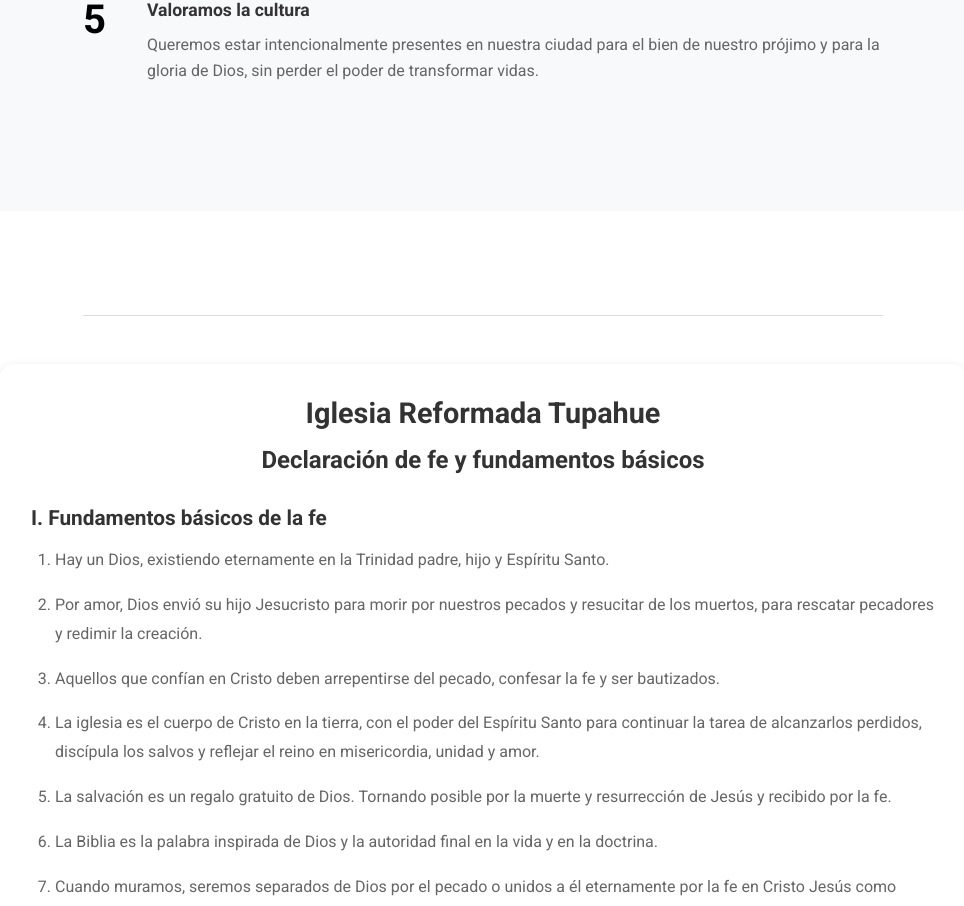
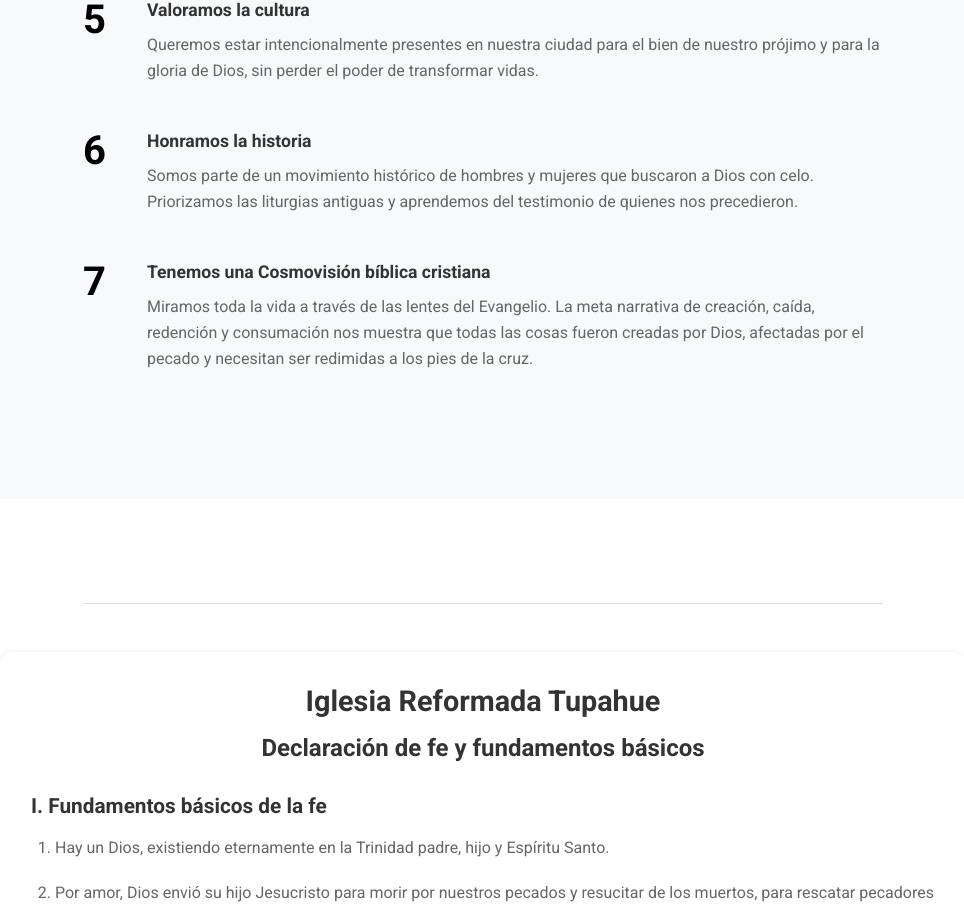
Before and after one commit to ChaviPalma/Tupahue, a Next.js app: page /nosotros in a window 1280 px wide. Shown: the part 2113-3019 px from the top of the page, without its empty margins (157-1121 px from the left). Built offline with nearby package versions, Linux system fonts and the light colour scheme.

Commit message:
feat: Agregar puntos 6 y 7 a sección Qué creemos

```diff
--- a/app/nosotros/NosotrosClient.js
+++ b/app/nosotros/NosotrosClient.js
@@ -111,6 +111,29 @@
                                 <p className={styles.textMuted}>
                                     Queremos estar intencionalmente presentes en nuestra ciudad para el bien de nuestro prójimo y para la gloria de Dios,
                                     sin perder el poder de transformar vidas.
+                                </p>
+                            </div>
+                        </div>
+
+                        <div className={styles.creenciaItem}>
+                            <span className={styles.creenciaNumber}>6</span>
+                            <div className={styles.creenciaContent}>
+                                <h5 className={styles.creenciaTitle}>Honramos la historia</h5>
+                                <p className={styles.textMuted}>
+                                    Somos parte de un movimiento histórico de hombres y mujeres que buscaron a Dios con celo.
+                                    Priorizamos las liturgias antiguas y aprendemos del testimonio de quienes nos precedieron.
+                                </p>
+                            </div>
+                        </div>
+
+                        <div className={styles.creenciaItem}>
+                            <span className={styles.creenciaNumber}>7</span>
+                            <div className={styles.creenciaContent}>
+                                <h5 className={styles.creenciaTitle}>Tenemos una Cosmovisión bíblica cristiana</h5>
+                                <p className={styles.textMuted}>
+                                    Miramos toda la vida a través de las lentes del Evangelio. La meta narrativa de creación, caída, redención
+                                    y consumación nos muestra que todas las cosas fueron creadas por Dios, afectadas por el pecado y necesitan
+                                    ser redimidas a los pies de la cruz.
                                 </p>
                             </div>
                         </div>
```
